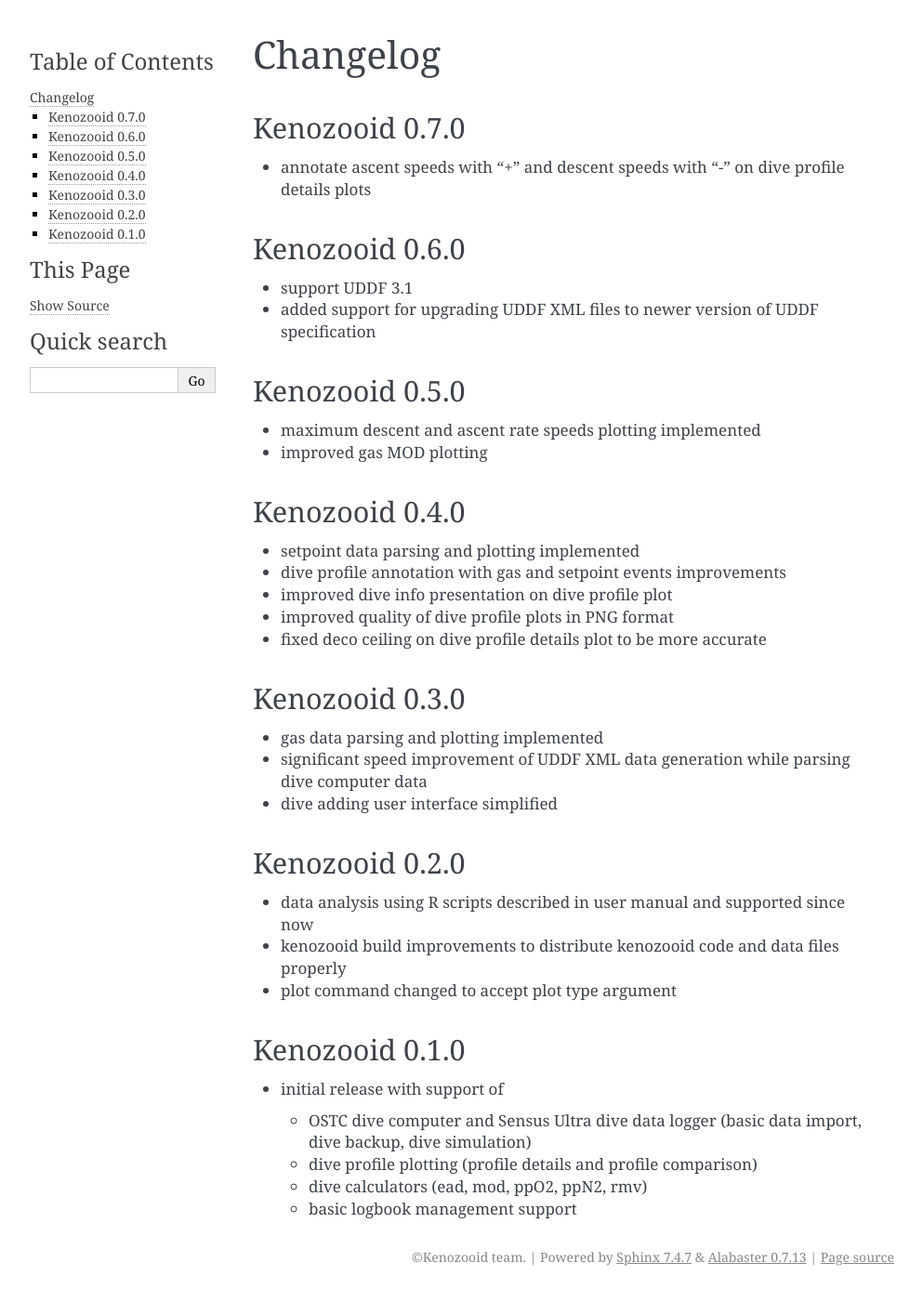
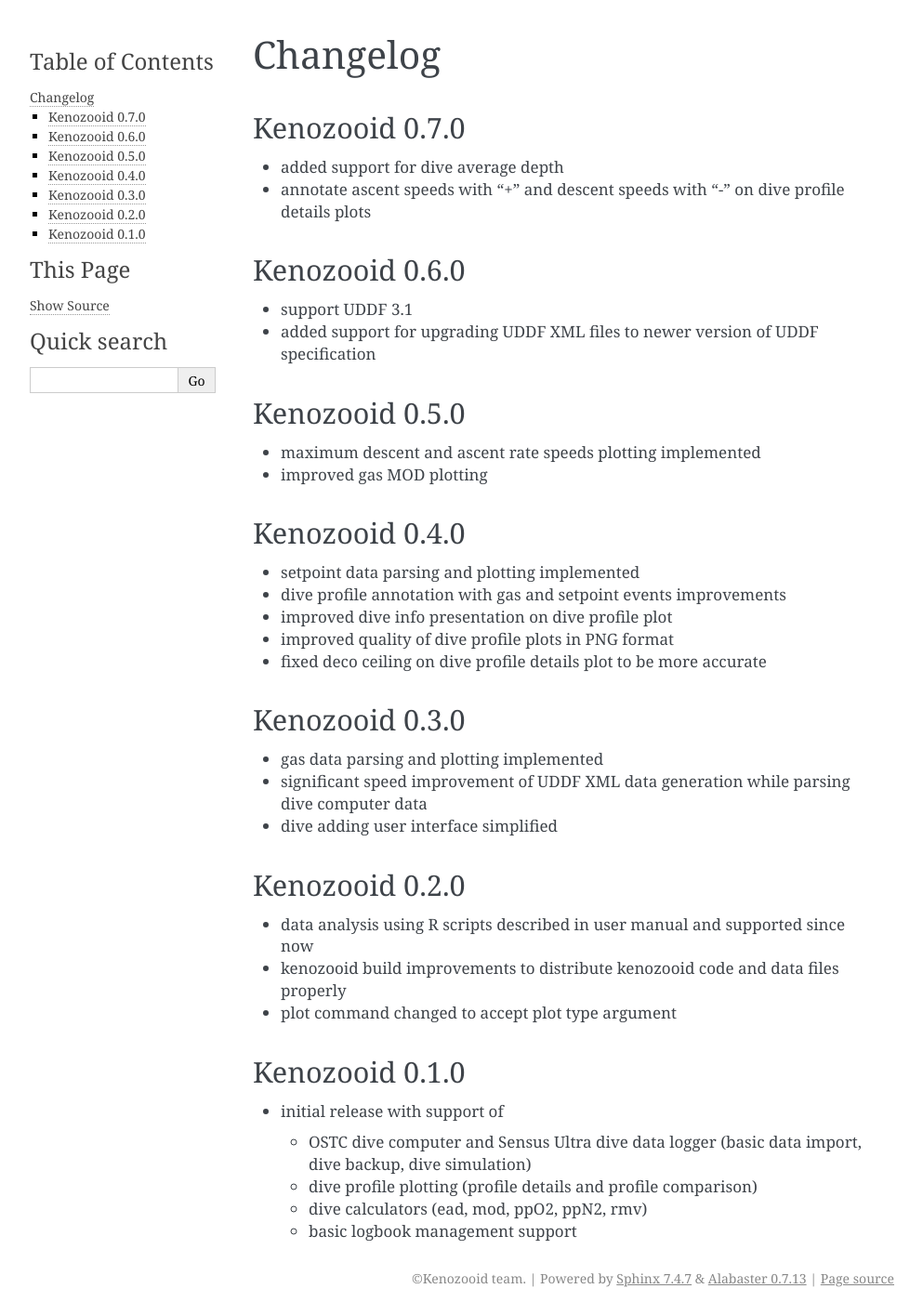
Before and after one commit to gitGNU/gnu_kenozooid, a Sphinx documentation site: the page built from doc/user/changelog.rst, in a window 1280 px wide. Shown: the whole page at 93% size, without its empty margins (148-1141 px from the left). Built offline with Sphinx 7.4.7, drawn with Linux system fonts in a browser that asks for light colours; before the commit the page ends 1392 px from its top, so only the background shows below that.

Commit message:
- changelog updated with item about dive average depth support

```diff
--- a/doc/user/changelog.rst
+++ b/doc/user/changelog.rst
@@ -3,6 +3,7 @@
 
 Kenozooid 0.7.0
 ---------------
+- added support for dive average depth
 - annotate ascent speeds with "+" and descent speeds with "-" on dive
   profile details plots
 
```
